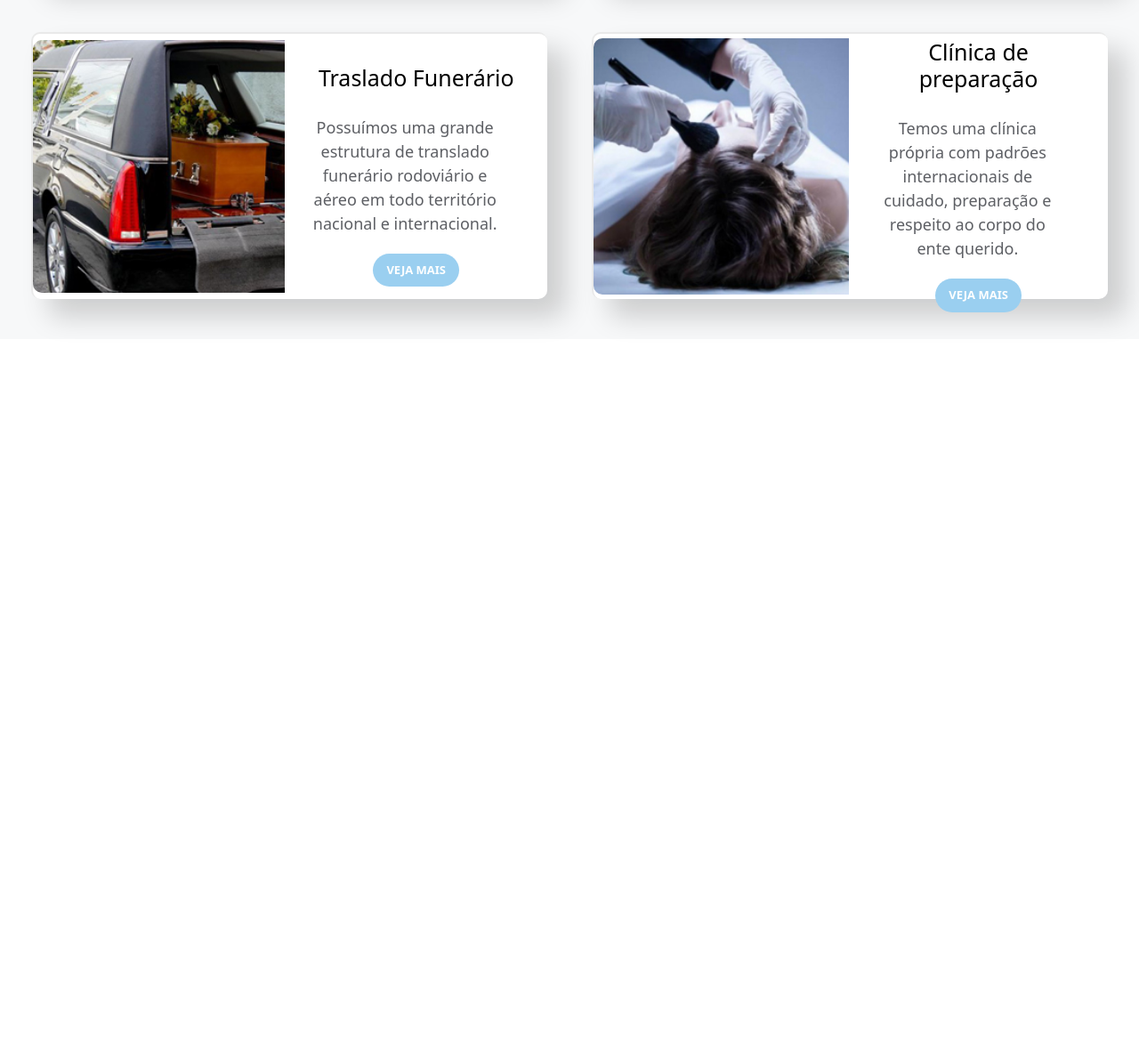
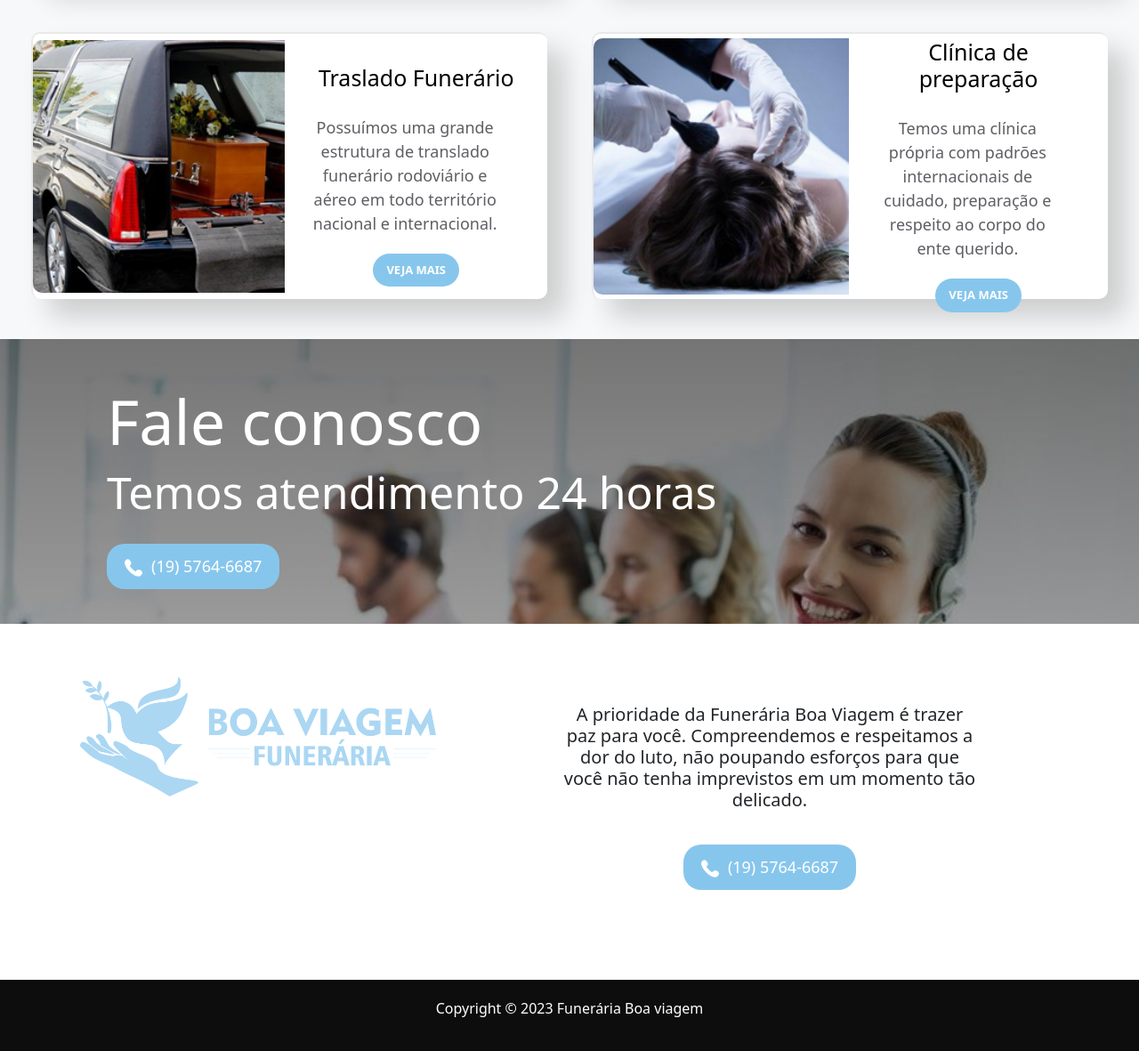
Before and after one commit to ashleycabral/boa-viagem2, a plain HTML site: page servicos.html in a window 1280 px wide. Shown: the part 1104-2285 px from the top of the page at 89% size. Before the commit the page ends 1485 px from the top, so only its background shows below. Drawn offline with nearby package versions, Linux system fonts and the light colour scheme; a web font is replaced by a local one.

Commit message:
fiz alterções nos padding, e alterei a cor azul.

```diff
--- a/servicos.html
+++ b/servicos.html
@@ -107,7 +107,37 @@
 
 
               </section>
-        </main>
+
+
+
+              <section id="telefone_section">
+
+                <h1>Fale conosco</h1>
+                <h2>Temos atendimento 24 horas</h2>
+
+                <button class="btn-telefone"><img class="btn-icon-telefone-section" src="/img/telefone (1).png" alt="icone de telefone">(19) 5764-6687</button>
+              </section>
+
+
+              <section id="info_section">
+                <div>
+                 <img class="logo-info"  src="img\LOGO azul 2.png" alt="logo">
+                </div>
+                <div class="text-info-section">
+                 <h1>A prioridade da Funerária Boa Viagem é trazer paz para você. Compreendemos e
+                   respeitamos a dor do luto, não poupando esforços para que você não tenha imprevistos em um
+                   momento tão delicado.</h1>
+
+                  <button class="btn-telefone"><img class="btn-icon-telefone-section" src="/img/telefone (1).png" alt="icone de telefone">(19) 5764-6687</button>
+                </div>
+            </section>
+      </main>
+
+              <footer>
+
+                  <p>Copyright &copy; 2023 Funerária Boa viagem</p>
+              </footer>
+
 
 
         <script src="https://cdn.jsdelivr.net/npm/bootstrap@5.3.0-alpha3/dist/js/bootstrap.bundle.min.js" integrity="sha384-ENjdO4Dr2bkBIFxQpeoTz1HIcje39Wm4jDKdf19U8gI4ddQ3GYNS7NTKfAdVQSZe" crossorigin="anonymous"></script>
--- a/styles/contato.css
+++ b/styles/contato.css
@@ -10,7 +10,7 @@
     --dark-color: #000000;
     --light-color:  #FFFFFF;
     --back-color: #F7F8F9;
-    --blue-color: #9acff0;
+    --blue-color:#87c6ec;
     --orange-light-color:#071d3adc;
     --dark-blue: #1e2b32;
   }
@@ -130,14 +130,13 @@ header .logo {
 /*=======================CTT SECTION =======================*/
 
 #ctt_section{
-height: 50vh;
+height: 60vh;
 background-image: linear-gradient(rgba(0, 0, 0, 0.795), rgba(0, 0, 0, 0.678)), url("/img/atendimento-digital.jpg");
 background-size: cover;
 }
 
 .text-ctt{
-
-    padding: 8% 50px;
+    padding: 10% 40px;
     text-align: center;
 }
 
@@ -150,7 +149,7 @@ background-size: cover;
 
    .text-ctt p{
     font-size: 20px;
-    padding: 0 20%;
+    padding: 0 18%;
     color: var(--back-color);
     padding-bottom: 40px;
    }
@@ -187,8 +186,8 @@ padding-right: 10px;
   }
 
 #info_section{
-    padding: 60px 90px;
-    height: 40vh;
+    padding: 80px 90px;
+    height: 50vh;
     display: flex;
     flex-direction: row;
     gap: 50px;
--- a/styles/plano.css
+++ b/styles/plano.css
@@ -10,7 +10,7 @@
     --dark-color: #000000;
     --light-color:  #FFFFFF;
     --back-color: #F7F8F9;
-    --blue-color: #9acff0;
+    --blue-color: #87c6ec;
     --orange-light-color:#071d3adc;
     --dark-blue: #1e2b32;
   }
@@ -130,7 +130,7 @@ header .logo {
 
 
 #banner_plano_section{
-    height: 60vh;
+    height: 90vh;
     margin-top: 60px;
     background-image: url(/img/banner-plano.png);
     background-repeat: no-repeat;
@@ -141,7 +141,8 @@ header .logo {
     height: 90vh;
     padding: 20px;
     background-color: var(--back-color);
-}
+    margin-top: -100px;
+  }
 
 
 /*line*/
@@ -156,7 +157,7 @@ header .logo {
 }
 
 .text-main-container{
-    padding: 60px 80px;
+    padding: 0px 80px;
     text-align: center;
 
 
@@ -327,8 +328,8 @@ header .logo {
 
 /*===================== seção info ===================*/
 #info_section{
-    padding: 60px 90px;
-    height: 40vh;
+    padding: 80px 90px;
+    height: 50vh;
     display: flex;
     flex-direction: row;
     gap: 50px;
--- a/styles/servicos.css
+++ b/styles/servicos.css
@@ -10,7 +10,7 @@
     --dark-color: #000000;
     --light-color:  #FFFFFF;
     --back-color: #F7F8F9;
-    --blue-color: #9acff0;
+    --blue-color: #87c6ec;
     --orange-light-color:#071d3adc;
     --dark-blue: #1e2b32;
   }
@@ -276,3 +276,90 @@ border-radius: 20px;
 background-color: (--orange-light-color);
 
 }
+
+
+
+
+#telefone_section{
+  background-image: linear-gradient(rgba(0, 0, 0, 0.534), rgba(0, 0, 0, 0.384)), url(/img/back-atendimento.jpg);
+  background-repeat: no-repeat;
+  background-attachment: fixed;
+  height: 40vh;
+  position: relative;
+  background-position: top;
+  background-size: cover;
+  background-attachment: fixed;
+  padding: 50px 120px;
+
+}
+
+#telefone_section h1{
+color: var(--light-color);
+font-size: 70px;
+font-family: system-ui, -apple-system, BlinkMacSystemFont, 'Segoe UI', Roboto, Oxygen, Ubuntu, Cantarell, 'Open Sans', 'Helvetica Neue', sans-serif;
+
+}
+#telefone_section h2{
+  color: var(--light-color);
+  font-size: 50px;
+  padding-bottom: 20px;
+  font-family: system-ui, -apple-system, BlinkMacSystemFont, 'Segoe UI', Roboto, Oxygen, Ubuntu, Cantarell, 'Open Sans', 'Helvetica Neue', sans-serif;
+  }
+
+ .btn-telefone {
+    background-color: var(--blue-color);
+    border: none;
+    border-radius: 20px;
+    color: var(--light-color);
+    font-size: 18px;
+    font-family: system-ui, -apple-system, BlinkMacSystemFont, 'Segoe UI', Roboto, Oxygen, Ubuntu, Cantarell, 'Open Sans', 'Helvetica Neue', sans-serif;
+    padding: 12px 20px;
+    }
+
+.btn-icon-telefone-section {
+width: 30px;
+padding-right: 10px;
+}
+
+
+
+
+/*===================== seção info ===================*/
+#info_section{
+  padding: 60px 90px;
+  height: 50vh;
+  display: flex;
+  flex-direction: row;
+  gap: 50px;
+}
+
+#info_section h1{
+  font-size: 20px;
+  padding: 10px 70px;
+  text-align: center;
+}
+.text-info-section {
+  display: flex;
+  flex-direction: column;
+  align-items: center;
+  padding: 20px;
+  gap: 20px;
+}
+
+.logo-info {
+  width: 400px;
+
+}
+
+/*===================== footer ===================*/
+
+footer{
+  background-color: var(--gray-color);
+  color: var(--light-color);
+  display: flex;
+  flex-direction: column;
+  align-items: center;
+  justify-content: center;
+  gap: 15px;
+  height: 80px;
+}
--- a/styles/sobreNos.css
+++ b/styles/sobreNos.css
@@ -10,7 +10,7 @@
     --dark-color: #000000;
     --light-color:  #FFFFFF;
     --back-color: #F7F8F9;
-    --blue-color: #9acff0;
+    --blue-color: #87c6ec;
     --orange-light-color:#071d3adc;
     --dark-blue: #1e2b32;
   }
@@ -132,7 +132,7 @@ header .logo {
 #img_historia_section{
      height: 40vh;
      position: relative;
-     background-image: linear-gradient(rgba(0, 0, 0, 0.753), rgba(0, 0, 0, 0.445)), url("/img/img-back-boaviagem.jpg");
+     background-image: linear-gradient(rgba(0, 0, 0, 0.753), rgba(0, 0, 0, 0.445)), url("/img/amarassist_como_organizar_um_funeral\ \(1\).jpeg");
      background-size: cover;
      background-attachment: fixed;
 }
@@ -141,7 +141,7 @@ header .logo {
 .text-img-hist{
     color: var(--light-color);
     font-size: 50px;
-    padding: 13% 5%;
+    padding: 12% 5%;
     text-transform: uppercase;
 }
 
@@ -155,8 +155,8 @@ header .logo {
 }
 
 #historia_section{
-    padding: 40px 50px;
-    height: 60vh;
+    padding: 40px 5px;
+    height: 70vh;
 }
 
 #historia_section h1{
@@ -167,12 +167,14 @@ header .logo {
 
 .text-historia{
     display: flex;
-    padding: 20px 200px;
+    padding: 20px 50px;
 }
 .text p{
-    font-size: 20px;
-    padding: 0 30px;
-    line-height: 40px;
+    font-size: 18px;
+    text-align: justify;
+    font-weight: 600;
+    padding: 0 40px;
+    line-height: 38px;
 }
 
 .img-carro-funebre img{
@@ -187,8 +189,9 @@ header .logo {
 #solucao_container{
 margin-top: 5%;
  background-color: var(--blue-color);
-height: 50vh;
+height: 60vh;
 }
+
 .card-container{
   display: flex;
   flex-direction: row ;
@@ -303,7 +306,7 @@ padding-right: 10px;
 /*===================== seção info ===================*/
 #info_section{
   padding: 60px 90px;
-  height: 40vh;
+  height: 50vh;
   display: flex;
   flex-direction: row;
   gap: 50px;
--- a/styles/styles.css
+++ b/styles/styles.css
@@ -11,7 +11,7 @@
     --dark-color: #000000;
     --light-color:  #FFFFFF;
     --back-color: #F7F8F9;
-    --blue-color: #9acff0;
+    --blue-color: #87c6ec;
     --orange-light-color:#071d3adc;
     --dark-blue: #1e2b32;
   }
@@ -133,7 +133,7 @@ header .logo {
     background-image: linear-gradient(rgba(0, 0, 0, 0.795), rgba(0, 0, 0, 0.678)), url("/img/fundo-back-boaviagem.jpg");
     background-size: cover;
     background-attachment: fixed;
-    padding-top: 330px;
+    padding-top: 280px;
 }
 
 
@@ -197,7 +197,7 @@ header .logo {
     width: 0;
   }
   to{
-   width: 10em;
+   width: 20em;
   }
 }
 /*=========================seção soluçao======================*/
@@ -446,7 +446,7 @@ padding-right: 10px;
 
 /*===================== seção cobertura ===================*/
 #cobertura_section{
-  height: 70vh;
+  height: 80vh;
   padding: 20px;
 }
 
@@ -493,7 +493,7 @@ padding:10px;
 /*===================== seção info ===================*/
 #info_section{
   padding: 60px 90px;
-  height: 40vh;
+  height: 50vh;
   display: flex;
   flex-direction: row;
   gap: 50px;
@@ -520,9 +520,7 @@ padding:10px;
 /*===================== mapa seção ===================*/
 
 #mapa_section{
-
   height: 70vh;
-
 }
 .links-mapa  {
   display: flex;
```
Also changed, not shown: img/amarassist_como_organizar_um_funeral (1).jpeg (added).
